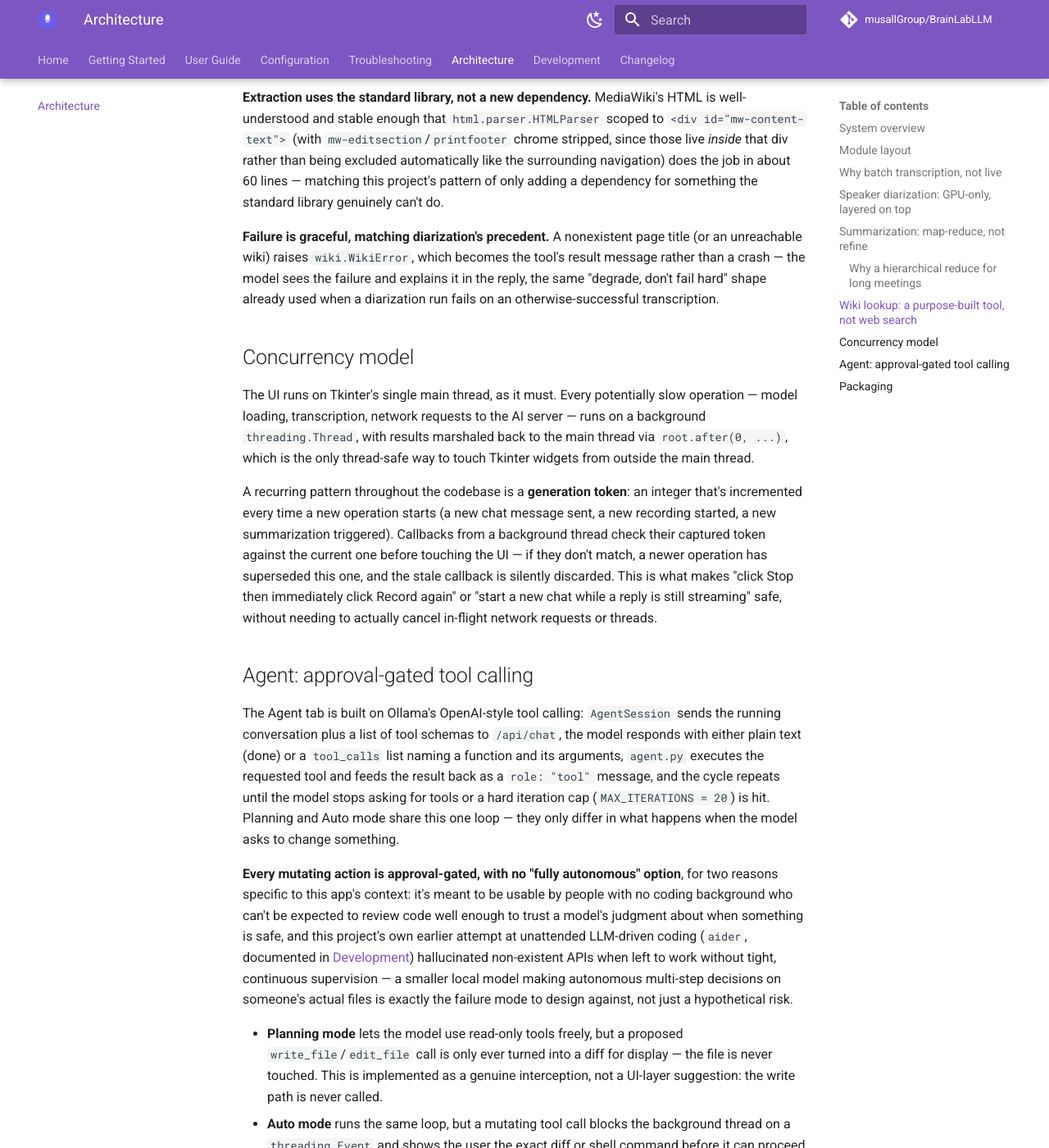
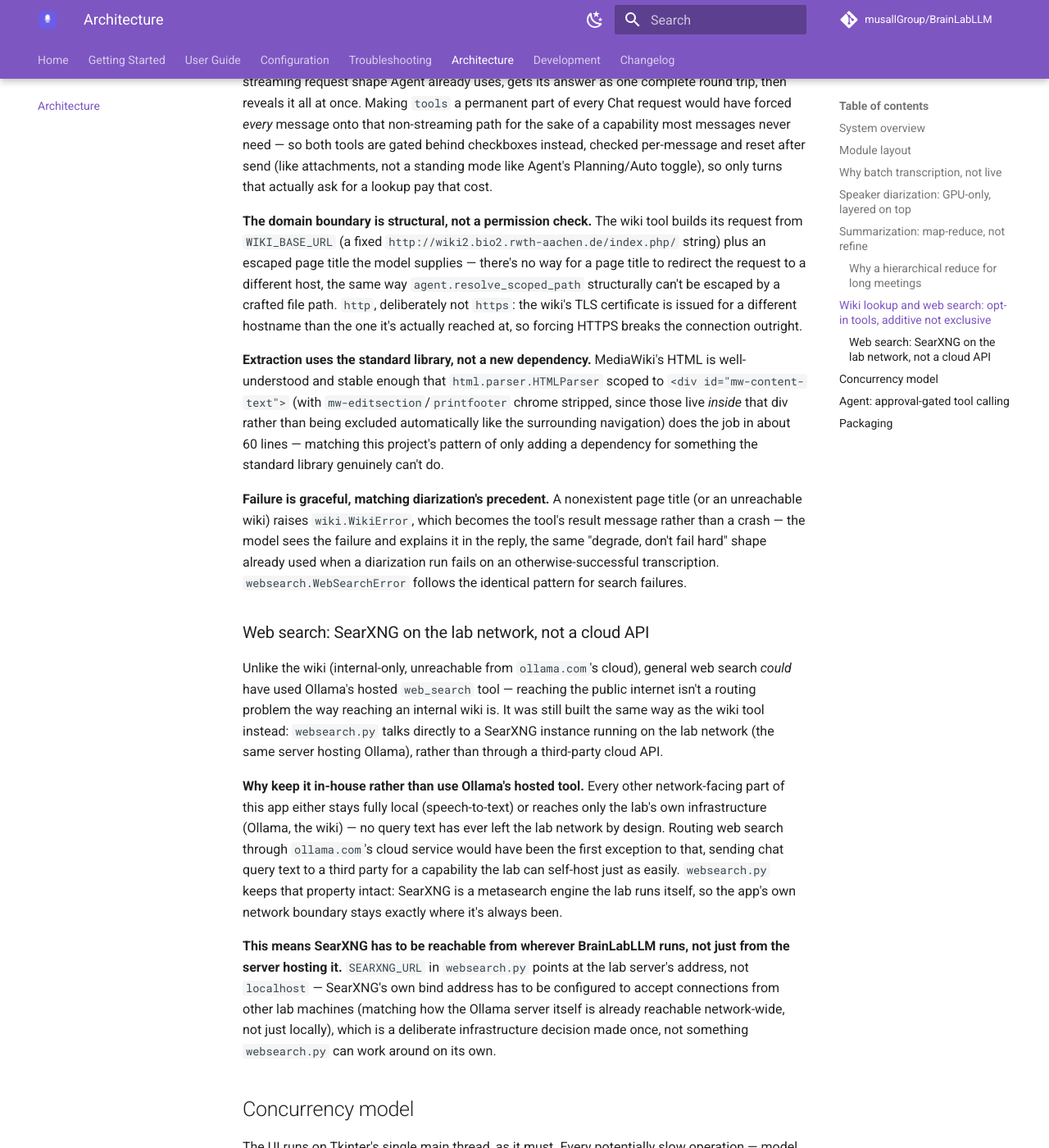
Before and after one commit to musallGroup/BrainLabLLM, an MkDocs documentation site: the page built from docs/architecture.md, in a window 1280 px wide and 1400 px high, scrolled down 6116 px. Shown: the whole window at 82% size. Built offline with MkDocs 1.6.1 and Material for MkDocs 9.7.7, drawn with Linux system fonts in a browser that asks for light colours; comment, search, counter and statistics services are not loaded; some of the changed text lies outside the part shown.

Commit message:
docs: document web search, and refresh stale feature listings
Covers the new Web Search checkbox (chat.md, architecture.md) and adds
a troubleshooting entry for it failing to reach its backend, since
that's infrastructure separate from the AI server and can fail on its
own. Also catches up README.md and docs/index.md, which listed only
the original Chat/Meeting features and had never been updated for wiki
lookup, web search, or the Agent tab - the "two tabs" line on the docs
homepage was flat wrong, there are three.

```diff
--- a/docs/architecture.md
+++ b/docs/architecture.md
@@ -36,6 +36,8 @@ flowchart LR
 | `theme.py` | Centralized color palette and `ttk.Style` configuration — the single source of truth for the app's visual design. |
 | `agent.py` | The coding-agent tool-calling loop (`AgentSession`), its tools (read/list/search/write/edit/run-shell), and the path-scoping security boundary (`resolve_scoped_path`). No UI code and no dependency on `main.py`, same as `meeting.py`. |
 | `diarization.py` | Speaker identification (`diarize`, `assign_speakers_to_segments`) — a separate model layered on top of, not replacing, `meeting.py`'s transcription. No UI code and no dependency on `main.py` or `meeting.py`. |
+| `wiki.py` | Lookup tool for the lab's internal MediaWiki (`fetch_wiki_page`). No UI code and no dependency on `main.py`. |
+| `websearch.py` | Lookup tool for public web search via a local SearXNG instance (`search_web`). Same shape and independence as `wiki.py` — see [Web search](#web-search). |
 | `installer.py` | A minimal, dependency-free Tkinter installer GUI, built separately from the main app (see [Packaging](development/packaging.md)). |
 
 ## Why batch transcription, not live { #why-batch-transcription }
@@ -101,19 +103,27 @@ The fix, validated the same way (measured on the same real transcript, not assum
 
 Summarization calls also now pass `num_ctx` explicitly (`main.py`'s `SUMMARY_NUM_CTX`) rather than relying on the Ollama server's Modelfile default — not the cause of the bug above, but a real gap: behavior was previously silently dependent on server-side configuration that could change.
 
-## Wiki lookup: a purpose-built tool, not web search { #wiki-lookup }
+## Wiki lookup and web search: opt-in tools, additive not exclusive { #wiki-lookup }
 
-The Chat tab can look up pages on the lab's internal MediaWiki (`wiki2.bio2.rwth-aachen.de`) via an opt-in **🔎 Wiki** checkbox. This was deliberately not built as general web search.
+The Chat tab can look up pages on the lab's internal MediaWiki (`wiki2.bio2.rwth-aachen.de`) via an opt-in **🔎 Wiki** checkbox, and separately search the public web via an opt-in **🌐 Web Search** checkbox ([below](#web-search)). Both are handled by one generalized tool-calling loop (`main.answer_with_tools`) that offers whichever tool schemas are currently checked — either, both, or neither — rather than two separate code paths. Wiki lookup was built first and originally had its own dedicated function; it was generalized once web search needed the exact same non-streaming, bounded, opt-in shape, rather than duplicating that machinery a second time.
 
-**Why not Ollama's own hosted `web_search`/`web_fetch` tools.** Ollama offers cloud-hosted search tools, but both route every request through `ollama.com`'s own servers — which have no path into the lab's internal network and could never reach an on-site or VPN-only wiki. Using them would have meant an external account, an API key, and a capability that structurally cannot do the one thing actually needed. `wiki.py` instead talks to the wiki directly: no cloud dependency, no account, no key, nothing that isn't already true of reaching the lab's own Ollama server.
+**Why not Ollama's own hosted `web_search`/`web_fetch` tools for the wiki.** Ollama offers cloud-hosted search tools, but both route every request through `ollama.com`'s own servers — which have no path into the lab's internal network and could never reach an on-site or VPN-only wiki. Using them would have meant an external account, an API key, and a capability that structurally cannot do the one thing actually needed. `wiki.py` instead talks to the wiki directly: no cloud dependency, no account, no key, nothing that isn't already true of reaching the lab's own Ollama server.
 
-**Non-streaming, and opt-in rather than always-on.** Regular Chat messages stream token-by-token, as they always have. A wiki lookup needs tool-calling, and `agent.py`'s own `query_ollama_chat` already established (for the Agent tab) that reliably detecting `tool_calls` mid-stream isn't something to rely on — so a lookup-enabled turn switches to the same non-streaming request shape Agent already uses, gets its answer as one complete round trip, then reveals it all at once. Making `tools` a permanent part of every Chat request would have forced *every* message onto that non-streaming path for the sake of a capability most messages never need — so it's gated behind a checkbox instead, checked per-message and reset after send (like attachments, not a standing mode like Agent's Planning/Auto toggle), so only turns that actually ask for a lookup pay that cost.
+**Non-streaming, and opt-in rather than always-on.** Regular Chat messages stream token-by-token, as they always have. Tool-calling needs `tools` on the request, and `agent.py`'s own `query_ollama_chat` already established (for the Agent tab) that reliably detecting `tool_calls` mid-stream isn't something to rely on — so a lookup-enabled turn switches to the same non-streaming request shape Agent already uses, gets its answer as one complete round trip, then reveals it all at once. Making `tools` a permanent part of every Chat request would have forced *every* message onto that non-streaming path for the sake of a capability most messages never need — so both tools are gated behind checkboxes instead, checked per-message and reset after send (like attachments, not a standing mode like Agent's Planning/Auto toggle), so only turns that actually ask for a lookup pay that cost.
 
-**The domain boundary is structural, not a permission check.** The tool builds its request from `WIKI_BASE_URL` (a fixed `http://wiki2.bio2.rwth-aachen.de/index.php/` string) plus an escaped page title the model supplies — there's no way for a page title to redirect the request to a different host, the same way `agent.resolve_scoped_path` structurally can't be escaped by a crafted file path. `http`, deliberately not `https`: the wiki's TLS certificate is issued for a different hostname than the one it's actually reached at, so forcing HTTPS breaks the connection outright.
+**The domain boundary is structural, not a permission check.** The wiki tool builds its request from `WIKI_BASE_URL` (a fixed `http://wiki2.bio2.rwth-aachen.de/index.php/` string) plus an escaped page title the model supplies — there's no way for a page title to redirect the request to a different host, the same way `agent.resolve_scoped_path` structurally can't be escaped by a crafted file path. `http`, deliberately not `https`: the wiki's TLS certificate is issued for a different hostname than the one it's actually reached at, so forcing HTTPS breaks the connection outright.
 
 **Extraction uses the standard library, not a new dependency.** MediaWiki's HTML is well-understood and stable enough that `html.parser.HTMLParser` scoped to `<div id="mw-content-text">` (with `mw-editsection`/`printfooter` chrome stripped, since those live *inside* that div rather than being excluded automatically like the surrounding navigation) does the job in about 60 lines — matching this project's pattern of only adding a dependency for something the standard library genuinely can't do.
 
-**Failure is graceful, matching diarization's precedent.** A nonexistent page title (or an unreachable wiki) raises `wiki.WikiError`, which becomes the tool's result message rather than a crash — the model sees the failure and explains it in the reply, the same "degrade, don't fail hard" shape already used when a diarization run fails on an otherwise-successful transcription.
+**Failure is graceful, matching diarization's precedent.** A nonexistent page title (or an unreachable wiki) raises `wiki.WikiError`, which becomes the tool's result message rather than a crash — the model sees the failure and explains it in the reply, the same "degrade, don't fail hard" shape already used when a diarization run fails on an otherwise-successful transcription. `websearch.WebSearchError` follows the identical pattern for search failures.
+
+### Web search: SearXNG on the lab network, not a cloud API { #web-search }
+
+Unlike the wiki (internal-only, unreachable from `ollama.com`'s cloud), general web search *could* have used Ollama's hosted `web_search` tool — reaching the public internet isn't a routing problem the way reaching an internal wiki is. It was still built the same way as the wiki tool instead: `websearch.py` talks directly to a SearXNG instance running on the lab network (the same server hosting Ollama), rather than through a third-party cloud API.
+
+**Why keep it in-house rather than use Ollama's hosted tool.** Every other network-facing part of this app either stays fully local (speech-to-text) or reaches only the lab's own infrastructure (Ollama, the wiki) — no query text has ever left the lab network by design. Routing web search through `ollama.com`'s cloud service would have been the first exception to that, sending chat query text to a third party for a capability the lab can self-host just as easily. `websearch.py` keeps that property intact: SearXNG is a metasearch engine the lab runs itself, so the app's own network boundary stays exactly where it's always been.
+
+**This means SearXNG has to be reachable from wherever BrainLabLLM runs, not just from the server hosting it.** `SEARXNG_URL` in `websearch.py` points at the lab server's address, not `localhost` — SearXNG's own bind address has to be configured to accept connections from other lab machines (matching how the Ollama server itself is already reachable network-wide, not just locally), which is a deliberate infrastructure decision made once, not something `websearch.py` can work around on its own.
 
 ## Concurrency model
 
--- a/docs/user-guide/chat.md
+++ b/docs/user-guide/chat.md
@@ -52,7 +52,7 @@ Once you attach a file, it appears as a small chip above the input box showing i
 
 Check **🔎 Wiki** next to the input box before sending a message to let the assistant fetch a page from the lab's internal wiki (`wiki2.bio2.rwth-aachen.de`) if it thinks the answer is there — lab rules, procedures, equipment, protocols, and similar lab-specific topics, rather than general knowledge. Ask something like *"what does the wiki say about systems neurophysiology?"* and it'll look up the relevant page itself.
 
-This only reaches that one internal wiki, nothing else on the internet — no accounts, no API keys, and nothing ever leaves the lab network. See [Architecture](../architecture.md#wiki-lookup) for why this is a purpose-built tool rather than general web search.
+This only reaches that one internal wiki, nothing else on the internet — no accounts, no API keys, and nothing ever leaves the lab network. See [Architecture](../architecture.md#wiki-lookup) for why this was originally built as a purpose-built tool rather than reusing general web search (below).
 
 A couple of things worth knowing:
 
@@ -60,3 +60,9 @@ A couple of things worth knowing:
 - **The checkbox turns itself off after every send** (like attachments) rather than staying on — so it only affects the one message you checked it for, not every message afterward.
 - If the reply used the wiki, it starts with a small **🔎 Looked up wiki page: ...** note naming the page, so you can tell it wasn't just answering from general knowledge.
 - If the page doesn't exist (wrong title, typo), the assistant says so in its reply rather than showing an error — it's told about the failure and can react to it, the same way a person would if a link 404'd.
+
+## Searching the web { #web-search }
+
+Check **🌐 Web Search** next to the input box to let the assistant search the public web to answer this message — for current information or general questions the wiki wouldn't have. It can be checked together with **🔎 Wiki** on the same message if you want both consulted.
+
+This goes through a search instance hosted on the lab network, not a third-party cloud search API — same non-streaming trade-off and same "turns itself off after sending" behavior as the wiki checkbox. If the reply used it, it starts with a **🌐 Searched the web: ...** note naming the search terms used.
```
Also changed, not shown: README.md (+4 -0 lines), docs/index.md (+16 -2 lines), docs/troubleshooting.md (+4 -0 lines).
